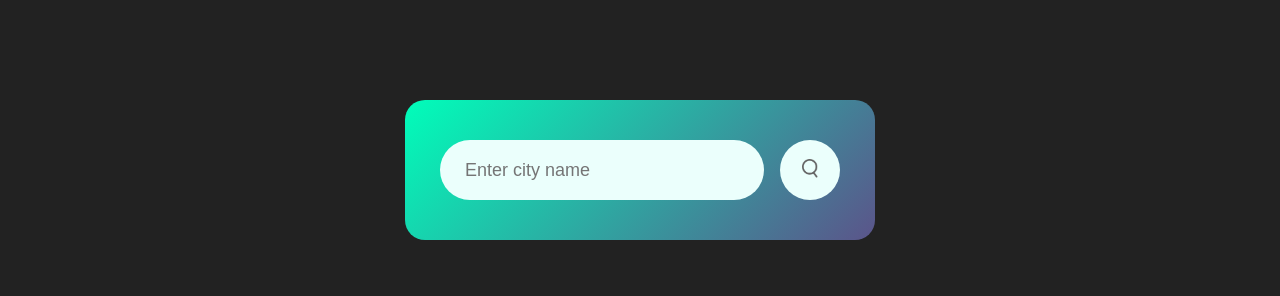
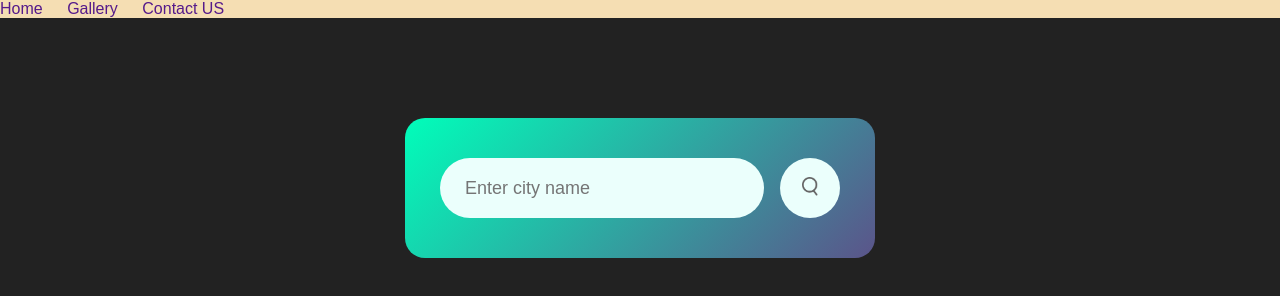
Before and after one commit to khimu897/Weather-Map, a plain HTML site: page index.html in a window 1280 px wide. Drawn offline with Linux system fonts and the light colour scheme.

Commit message:
Nav added

```diff
--- a/index.html
+++ b/index.html
@@ -9,6 +9,13 @@
 </head>
 
 <body>
+   <header>
+    <nav id="nav">
+        <a href="">Home</a>
+        <a href="">Gallery</a>
+        <a href="">Contact US</a>
+    </nav>
+   </header>
     <div class="card">
         <div class="search">
             <input type="text" placeholder="Enter city name" spellcheck="false">
--- a/style.css
+++ b/style.css
@@ -6,6 +6,18 @@
 }
 body{
     background: #222;
+}
+#nav{
+    background-color: wheat;
+
+
+
+
+
+}
+#nav a {
+    text-decoration: none;
+    padding-right: 20px;
 }
 .card{
     width: 90%;
```
